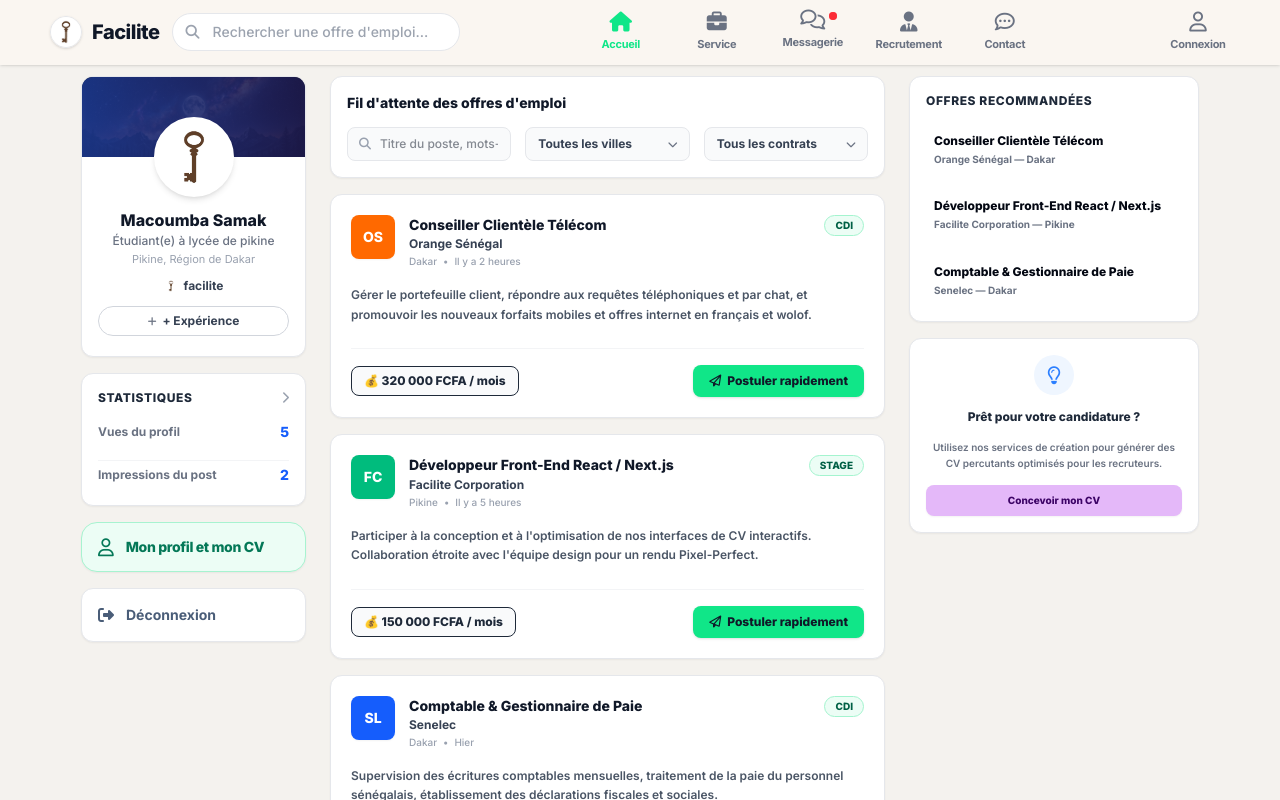
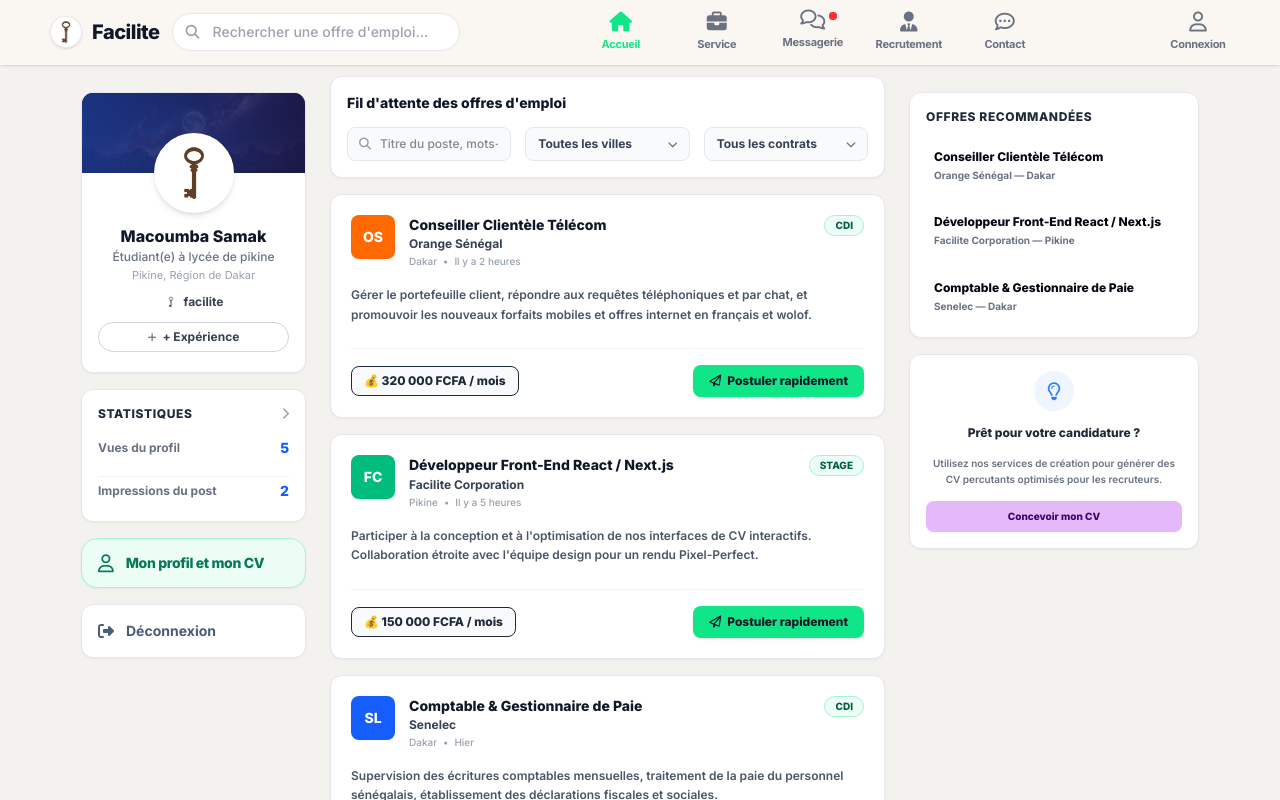
Before and after one commit to facilitefacile62-alt/facilite, a Next.js app: page / in a window 1280 px wide. Shown: the top 800 px of the page. Built offline with nearby package versions, Linux system fonts and the light colour scheme.

Commit message:
style: make left and right sidebars sticky on desktop

```diff
--- a/src/app/page.js
+++ b/src/app/page.js
@@ -798,7 +798,7 @@
         <div className="max-w-[1180px] mx-auto flex flex-col lg:flex-row gap-6 items-start justify-center">
 
           {/* --- COLONNE DE GAUCHE : Profil & Stats --- */}
-          <aside className="hidden lg:flex lg:w-[225px] flex-shrink-0 flex-col space-y-4">
+          <aside className="hidden lg:flex lg:w-[225px] flex-shrink-0 flex-col space-y-4 sticky top-[92px]">
 
             {/* Carte Profil */}
             <div className="bg-white rounded-xl border border-gray-200 overflow-hidden shadow-xs">
@@ -1066,7 +1066,7 @@
           </section>
 
           {/* --- COLONNE DE DROITE : Offres recommandées & Publicité --- */}
-          <aside className="w-full lg:w-[290px] flex-shrink-0 flex flex-col space-y-4">
+          <aside className="w-full lg:w-[290px] flex-shrink-0 flex flex-col space-y-4 lg:sticky lg:top-[92px]">
 
             {/* Offres Recommandées */}
             <div className="bg-white rounded-xl border border-gray-200 p-4 shadow-xs">
```
